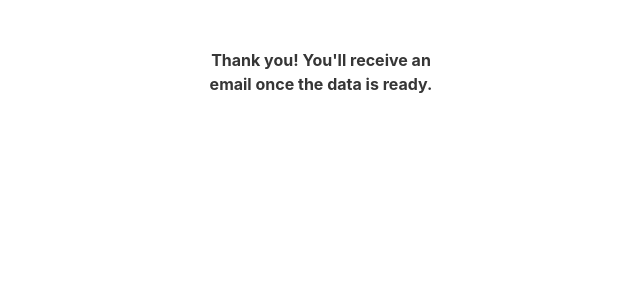
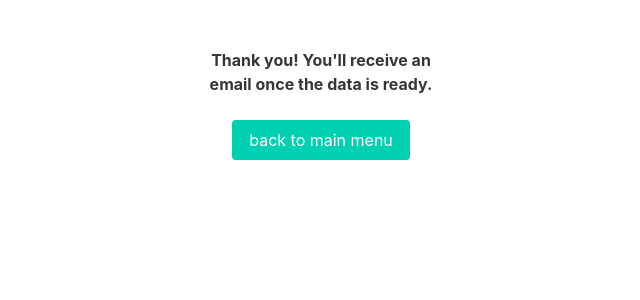
Before and after one commit to rodekruis/SML-UI, a Flask app: template templates/sent.html in a window 1280 px wide. Shown: the top 300 px of the page, without its empty margins (319-959 px from the left). Run offline with Flask 2, Linux system fonts and the light colour scheme; the template is opened without the code that fills it, so the values that code supplies are empty.

Commit message:
add button 'back to menu', show count of messages per day

```diff
--- a/app.py
+++ b/app.py
@@ -78,6 +78,11 @@ def default_page():
         return render_template('home.html')
 
 
+@app.route("/backtomenu", methods=['POST'])
+def back_to_default_page():
+    return render_template('menu.html')
+
+
 @app.route("/classify", methods=['POST'])
 def classify():
     return render_template('classify.html',
@@ -102,7 +107,9 @@ def check_selection():
     payload['start_date'] = datetime.strptime(payload['start_date'], '%Y-%m-%d')
     payload['end_date'] = datetime.strptime(payload['end_date'], '%Y-%m-%d')
     df = read_db("TL", country_codes[payload['country']], payload['start_date'], payload['end_date'])
+    df_date_count = df.groupby('date')['ID'].count()
     return render_template('selection.html',
+                           date_count=df_date_count.to_dict(),
                            number_messages=len(df),
                            country=payload['country'],
                            start_date=payload['start_date'].strftime('%Y-%m-%d'),
--- a/templates/selection.html
+++ b/templates/selection.html
@@ -16,6 +16,9 @@
                         <label for="" class="label">We found {{ number_messages }} messages currently available for {{ country }} from {{ start_date }} to {{ end_date }}.</label>
                     </div>
                 </div>
+                {% for date, count in date_count.items() %}
+                  <label for="" class="label is-small">{{ date }}: {{ count }}</label>
+                {% endfor %}
             </div>
         </div>
     </div>
--- a/templates/sent.html
+++ b/templates/sent.html
@@ -16,6 +16,13 @@
                         <label for="" class="label">Thank you! You'll receive an email once the data is ready.</label>
                     </div>
                 </div>
+                <div class="block my-3">
+                  <form action="/backtomenu" method="POST">
+                    <div class="control my-5">
+                      <input class="button is-primary" type="submit" value="back to main menu" />
+                    </div>
+                  </form>
+                </div>
             </div>
         </div>
     </div>
```
